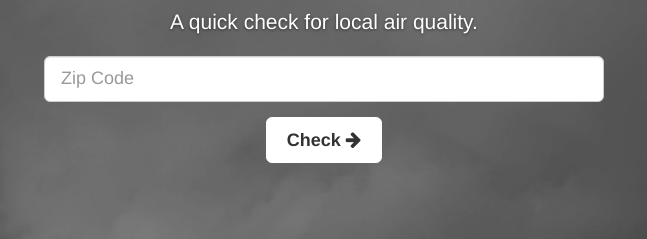
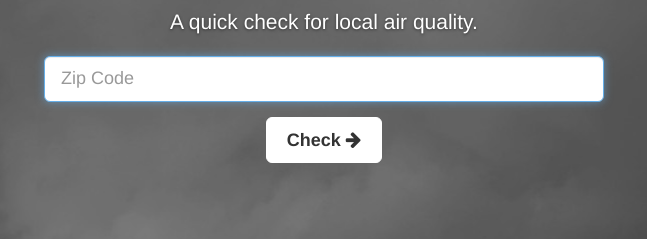
Before and after one commit to dhulihan/outside, a website: page public/index.html in a window 1280 px wide. Shown: the part 340-579 px from the top of the page, 316-963 px from the left. Drawn offline with Linux system fonts and the light colour scheme.

Commit message:
Autofocus

```diff
--- a/public/index.html
+++ b/public/index.html
@@ -23,7 +23,7 @@
 						<p class="lead">A quick check for local air quality.</p>
 						<form>
 							<div class="form-group">
-									<input type="text" name="zipcode" class="form-control input-lg" placeholder="Zip Code" maxlength="5">
+									<input type="text" name="zipcode" class="form-control input-lg" placeholder="Zip Code" maxlength="5" autofocus>
 							</div>
 						</form>
 						<p class="lead">
```
Also changed, not shown: public/style/theme.css (line endings or trailing spaces).
